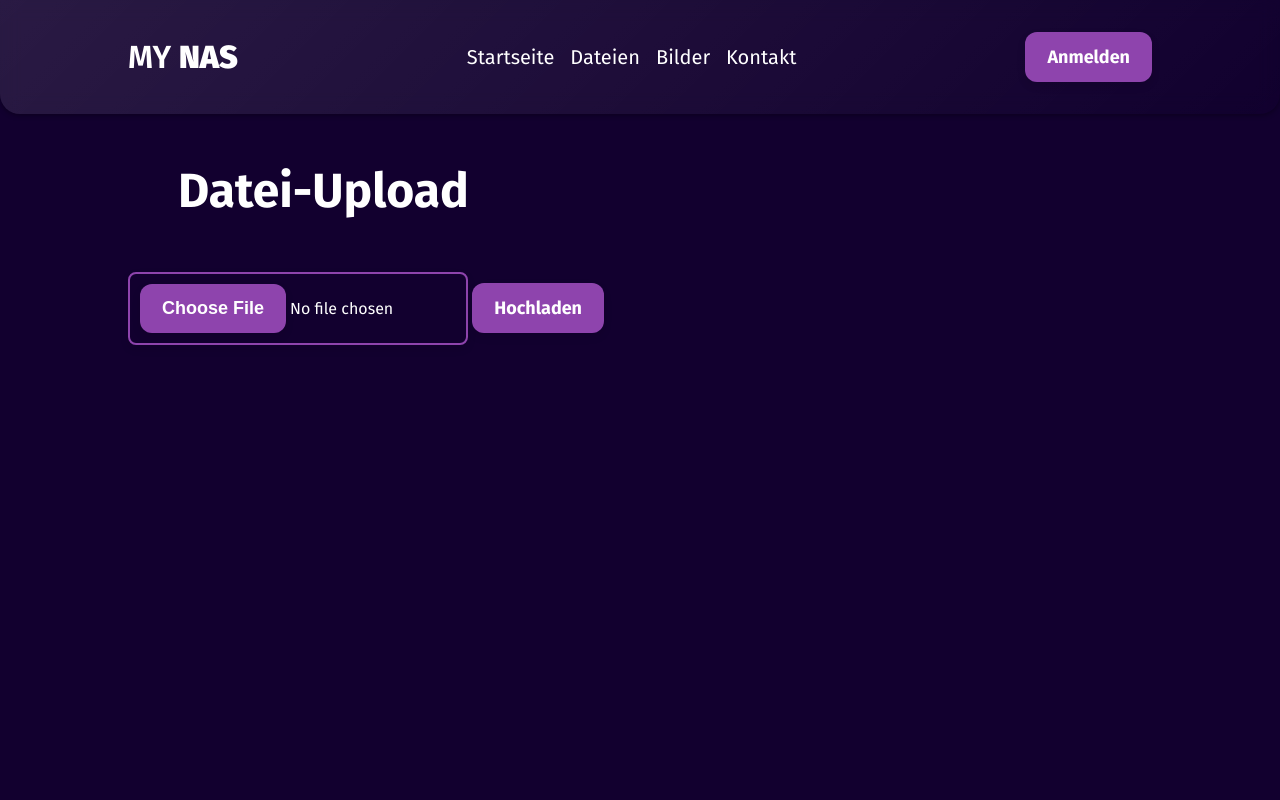
After one commit to MarcusNebel/My-NAS, a PHP site: page /File_upload.php in a window 1280 px wide. The commit adds this page. Run offline with PHP 8.4, Linux system fonts and the light colour scheme.

Commit message:
Added Files upload and change button design

```diff
--- a/Login/Login.php
+++ b/Login/Login.php
@@ -48,7 +48,7 @@
       <h2><a class="link-no-decoration" href="../Main_Website/index.php"><span>MY </span>NAS</a></h2>
 			<nav>
 				<a href="../Main_Website/index.php">Startseite</a>
-				<a href="#">Dateien</a>
+				<a href="../Main_Website/File_upload.php">Dateien</a>
 				<a href="#">Bilder</a>
 				<a href="#">Kontakt</a>
 			</nav>
@@ -64,7 +64,7 @@
 		<a href="../Main_Website/index.php">Startseite</a>
     <a href="../Login/Login.php">Anmelden</a>
 		<a href="../Login/register.php">Registrieren</a>
-		<a href="#">Dateien</a>
+		<a href="../Main_Website/File_upload.php">Dateien</a>
 		<a href="#">Bilder</a>
 		<a href="#">Kontakt</a>
 	</nav>
--- a/Login/forgot_password.php
+++ b/Login/forgot_password.php
@@ -91,7 +91,7 @@
         <h2><a class="link-no-decoration" href="../Main_Website/index.php"><span>MY </span>NAS</a></h2>
         <nav>
           <a href="../Main_Website/index.php">Startseite</a>
-          <a href="#">Dateien</a>
+          <a href="../Main_Website/File_upload.php">Dateien</a>
           <a href="#">Bilder</a>
           <a href="#">Kontakt</a>
         </nav>
@@ -108,7 +108,7 @@
       <a href="../Main_Website/index.php">Startseite</a>
       <a href="../Login/index.php">Anmelden</a>
       <a href="../Login/register.php">Registrieren</a>
-      <a href="#">Dateien</a>
+      <a href="../Main_Website/File_upload.php">Dateien</a>
       <a href="#">Bilder</a>
       <a href="#">Kontakt</a>
     </nav>
--- a/Login/register.php
+++ b/Login/register.php
@@ -71,7 +71,7 @@
       <h2><a class="link-no-decoration" href="../Main_Website/index.php"><span>MY </span>NAS</a></h2>
 			<nav>
 				<a href="../Main_Website/index.php">Startseite</a>
-				<a href="#">Dateien</a>
+				<a href="../Main_Website/File_upload.php">Dateien</a>
 				<a href="#">Bilder</a>
 				<a href="#">Kontakt</a>
 			</nav>
@@ -88,7 +88,7 @@
     <a href="../Main_Website/index.php">Startseite</a>
     <a href="../Login/Login.php">Anmelden</a>
     <a href="../Login/register.php">Registrieren</a>
-    <a href="#">Dateien</a>
+    <a href="../Main_Website/File_upload.php">Dateien</a>
     <a href="#">Bilder</a>
     <a href="#">Kontakt</a>
   </nav>
--- a/Login/styles.css
+++ b/Login/styles.css
@@ -11,6 +11,7 @@ body{
   min-height: 100vh;
   background-size: cover;
   background-position: center;
+  background-repeat: no-repeat;
 }
 .wrapper{
   width: 420px;
--- /dev/null
+++ b/Main_Website/File_upload.php
@@ -0,0 +1,57 @@
+<!DOCTYPE html>
+<html lang="de">
+<head>
+    <meta charset="UTF-8">
+    <meta name="viewport" content="width=device-width, initial-scale=1.0">
+    <title>My NAS | Datei-Upload</title>
+    <link rel="website icon" href="../Logo.png">
+
+    <link rel="preconnect" href="https://fonts.googleapis.com">
+    <link rel="preconnect" href="https://fonts.gstatic.com" crossorigin>
+    <link href="https://fonts.googleapis.com/css2?family=Fira+Sans:wght@400;600;700;900&display=swap" rel="stylesheet" />
+
+    <link rel="stylesheet" href="./assets/css/style.css" />
+</head>
+<body>
+    <header>
+        <div class="container transparancy">
+            <h2><a class="link-no-decoration" href="../Main_Website/index.php"><span>MY </span>NAS</a></h2>
+            <nav>
+                <a href="../Main_Website/index.php">Startseite</a>
+                <a href="../Main_Website/File_upload.php">Dateien</a>
+                <a href="#">Bilder</a>
+                <a href="#">Kontakt</a>
+            </nav>
+            <button class="login_button">
+                <a href="../Login/Login.php">Anmelden</a>
+            </button>
+            <button class="hamburger">
+                <div class="bar"></div>
+            </button>
+        </div>
+    </header>
+    <nav class="mobile-nav">
+        <a href="../Main_Website/index.php">Startseite</a>
+        <a href="../Login/Login.php">Anmelden</a>
+        <a href="../Login/register.php">Registrieren</a>
+        <a href="../Main_Website/File_upload.php">Dateien</a>
+        <a href="#">Bilder</a>
+        <a href="#">Kontakt</a>
+    </nav>
+    <main>
+        <section class="upload-section">
+            <div class="container">
+                <div class="upload-form">
+                    <h1>Datei-Upload</h1>
+                    <form id="uploadForm" action="./assets/php/upload.php" method="post" enctype="multipart/form-data">
+                        <input type="file" id="fileInput" name="file" required>
+                        <button type="submit">Hochladen</button>
+                    </form>
+                    <p id="uploadStatus"></p>
+                </div>
+            </div>
+        </section>
+    </main>
+    <script src="./assets/js/upload.js"></script>
+</body>
+</html>
--- a/Main_Website/assets/css/style.css
+++ b/Main_Website/assets/css/style.css
@@ -29,17 +29,16 @@
   }
 
   .login_button {
-    background-color: white;   /* Weißer Hintergrund */
-    color: black;              /* Schwarzer Text */
-    border: none;              /* Kein Rand */
-    border-radius: 50px;       /* Starke Abrundung der Ecken */
-    padding: 10px 20px;        /* Innenabstand */
-    font-size: 16px;           /* Schriftgröße */
-    font-weight: bold;         /* Fette Schrift */
-    cursor: pointer;           /* Mauszeiger wechselt zu Zeiger bei Hover */
-    box-shadow: 0px 2px 5px rgba(0, 0, 0, 0.3); /* Leichter Schatten */
-    transition: background-color 0.3s ease; /* Weicher Übergang für Hintergrundfarbe */
-    text-decoration: none;
+    background-color: #8e44ad; /* Lila */
+    padding: 14px 22px;
+    border-radius: 12px;
+    border: none;
+    color: white;
+    font-weight: bold;
+    cursor: pointer;
+    font-size: 18px;
+    transition: all 0.3s ease;
+    box-shadow: 0 4px 8px rgba(0, 0, 0, 0.1);
   }
 
 .login_button a {
@@ -48,8 +47,9 @@
 }
 
 .login_button:hover {
-    background-color: transparent; /* Helleres Grau beim Hover */
-    color: white;
+  background-color: #9b59b6; /* Helleres Lila beim Hover */
+  transform: translateY(-2px);
+  box-shadow: 0 6px 12px rgba(0, 0, 0, 0.2);
 }
 
 
@@ -562,3 +562,101 @@
       display: none;
     }
   }
+
+/* Deine bisherigen Stile... */
+
+/* Datei-Upload Seite */
+main section.upload-section {
+  background-color: #12002F;
+  min-height: 100vh;
+  background-position: center;
+  background-size: cover;
+}
+
+.upload-form {
+  margin-top: 50px;
+  display: block;
+}
+
+.upload-form h1 {
+    font-size: 48px;
+    margin-top: 80px;
+    margin-bottom: 32px;
+    margin-left: 50px;
+    color: #fff;
+    font-weight: bold;
+}
+
+.upload-form form {
+    margin-top: 20px;
+}
+
+/* Datei-Upload Button */
+.upload-form button {
+    background-color: #8e44ad; /* Lila */
+    padding: 14px 22px;
+    border-radius: 12px;
+    border: none;
+    color: white;
+    font-weight: bold;
+    cursor: pointer;
+    font-size: 18px;
+    transition: all 0.3s ease;
+    box-shadow: 0 4px 8px rgba(0, 0, 0, 0.1);
+}
+
+/* Hover-Effekt für den Button */
+.upload-form button:hover {
+    background-color: #9b59b6; /* Helleres Lila beim Hover */
+    transform: translateY(-2px);
+    box-shadow: 0 6px 12px rgba(0, 0, 0, 0.2);
+}
+
+/* Datei-Upload Input */
+.upload-form input[type="file"] {
+    margin-top: 20px;
+    padding: 10px;
+    background-color: #12002F;
+    border: 2px solid #8e44ad; /* Lila Rand */
+    border-radius: 8px;
+    font-size: 16px;
+    color: #fff;
+    width: 340px;
+    display: inline-block;
+    cursor: pointer;
+    transition: all 0.3s ease;
+    box-shadow: 0 4px 8px rgba(0, 0, 0, 0.1);
+}
+
+.upload-form input[type="file"]:hover {
+    border-color: #9b59b6; /* Helleres Lila beim Hover */
+    transform: translateY(-2px);
+    box-shadow: 0 6px 12px rgba(0, 0, 0, 0.2);
+}
+
+.upload-form input[type="file"]::file-selector-button {
+  background-color: #8e44ad; /* Lila */
+  padding: 14px 22px;
+  border-radius: 12px;
+  border: none;
+  color: white;
+  font-weight: bold;
+  cursor: pointer;
+  font-size: 18px;
+  transition: all 0.3s ease;
+  box-shadow: 0 4px 8px rgba(0, 0, 0, 0.1);
+}
+
+/* Hover-Effekt für den Button */
+.upload-form input[type="file"]::file-selector-button:hover {
+  background-color: #9b59b6; /* Helleres Lila beim Hover */
+  transform: translateY(-2px);
+  box-shadow: 0 6px 12px rgba(0, 0, 0, 0.2);
+}
+
+/* Upload Status */
+#uploadStatus {
+    margin-top: 20px;
+    color: #fff;
+    font-size: 18px;
+}
--- a/Main_Website/index.php
+++ b/Main_Website/index.php
@@ -18,11 +18,11 @@
       		<h2><a class="link-no-decoration" href="../Main_Website/index.php"><span>MY </span>NAS</a></h2>
 			<nav>
 				<a href="../Main_Website/index.php">Startseite</a>
-				<a href="#">Dateien</a>
+				<a href="../Main_Website/File_upload.php">Dateien</a>
 				<a href="#">Bilder</a>
 				<a href="#">Kontakt</a>
 			</nav>
-			<button class="login_button">
+			<button type="submit" class="login_button">
 				<a href="../Login/Login.php">Anmelden</a>
 			</button>
 			<button class="hamburger">
@@ -34,7 +34,7 @@
 		<a href="../Main_Website/index.php">Startseite</a>
 		<a href="../Login/Login.php">Anmelden</a>
 		<a href="../Login/register.php">Registrieren</a>
-		<a href="#">Dateien</a>
+		<a href="../Main_Website/File_upload.php">Dateien</a>
 		<a href="#">Bilder</a>
 		<a href="#">Kontakt</a>
 	</nav>
```
Also changed, not shown: Login/reset_password.php (+10 -1 lines), Main_Website/assets/php/upload.php (added, +21 -0 lines), Main_Website/assets/upload/upload.php (added, +20 -0 lines), Login/script.js (line endings or trailing spaces).
